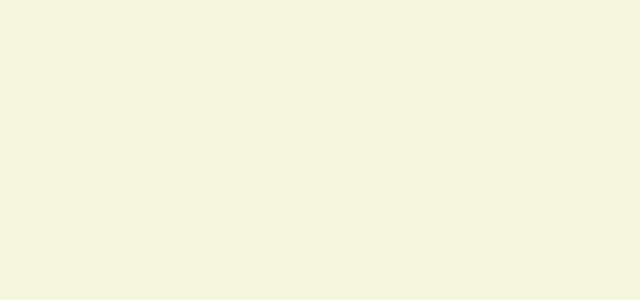
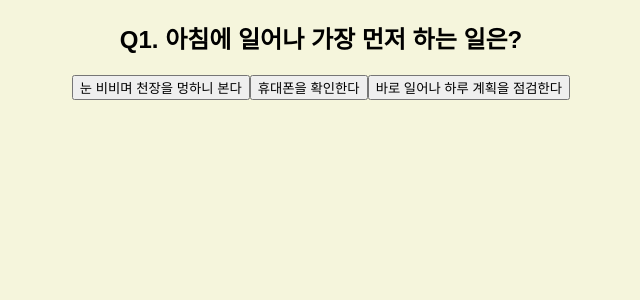
Before and after one commit to nadaasw/lucky_mbti, a React (Create React App) app: page /advanced-test in a window 1280 px wide. Before the commit this address had no page. Shown: the top 300 px of the page, without its empty margins (319-959 px from the left). Built offline with nearby package versions, Linux system fonts and the light colour scheme.

Commit message:
add psychology

```diff
--- a/src/App.js
+++ b/src/App.js
@@ -3,6 +3,8 @@ import Home from "./pages/Home";
 import YearlyFortune from "./pages/YearlyFortune";
 import DailyFortune from "./pages/DailyFortune";
 import ResultPage from "./pages/ResultPage"; // ✅ 추가
+import AdvancedTest from "./pages/AdvancedTest";
+import AdvancedResult from "./pages/AdvancedResult";
 import './App.css';
 
 function App() {
@@ -13,6 +15,8 @@ function App() {
         <Route path="/yearly" element={<YearlyFortune />} />
         <Route path="/daily" element={<DailyFortune />} />
         <Route path="/result" element={<ResultPage />} /> {/* ✅ 결과 페이지 추가 */}
+        <Route path="/advanced-test" element={<AdvancedTest />} />
+        <Route path="/advanced-result" element={<AdvancedResult />} />
       </Routes>
     </Router>
   );
--- a/src/api.js
+++ b/src/api.js
@@ -47,3 +47,26 @@ export const getTodayFortuneByBirthday = async (birthday) => {
     return null;
   }
 };
+
+export const sendPsychologyAnswers = async (answers) => {
+  try {
+    const response = await fetch(`${BACKEND_URL}/psychology`, {
+      method: "POST",
+      headers: {
+        "Content-Type": "application/json",
+      },
+      body: JSON.stringify({ answers }),  // answers: [{question, answer}, ...]
+    });
+
+    if (!response.ok) {
+      throw new Error(`서버 응답 실패: ${response.status}`);
+    }
+
+    const data = await response.json();
+    console.log("✅ 성격 분석 결과:", data);
+    return data;
+  } catch (error) {
+    console.error("🚨 성격 분석 API 요청 실패:", error);
+    return null;
+  }
+};
--- a/src/components/CategoryButtons.js
+++ b/src/components/CategoryButtons.js
@@ -16,6 +16,7 @@ function CategoryButtons() {
     <div className="fortune-buttons">
       <button onClick={() => handleNavigation("/daily")}>오늘의 운세 보기</button>
       <button onClick={() => handleNavigation("/yearly")}>올해의 운세 보기</button>
+      <button onClick={() => navigate("/advanced-test")}>나에게 맞는 캐릭터 찾기</button>
     </div>
   );
 }
--- /dev/null
+++ b/src/pages/AdvancedResult.js
@@ -0,0 +1,33 @@
+import { useLocation, useNavigate } from "react-router-dom";
+import Header from "../components/Header";
+
+function AdvanceResult() {
+  const { state } = useLocation();
+  const navigate = useNavigate();
+  const result = state?.result;
+
+  if (!result) {
+    return <p>결과가 없습니다. 다시 시도해주세요.</p>;
+  }
+
+  return (
+    <div className="result-page">
+      <Header />
+      <h1>🔍 당신의 성향 분석 결과</h1>
+      <p className="result-description">{result.description}</p>
+
+      {result.character && (
+        <div className="character-result">
+          <h2>🎭 어울리는 캐릭터: {result.character}</h2>
+          {result.imageUrl && (
+            <img src={result.imageUrl} alt="캐릭터 이미지" style={{ width: "200px" }} />
+          )}
+        </div>
+      )}
+
+      <button onClick={() => navigate("/")}>처음으로</button>
+    </div>
+  );
+}
+
+export default AdvanceResult;
--- /dev/null
+++ b/src/pages/AdvancedTest.js
@@ -0,0 +1,150 @@
+import { useState } from "react";
+import { useNavigate } from "react-router-dom";
+import { sendPsychologyAnswers } from "../api";
+
+const questions = [
+  {
+    id: 1,
+    question: "아침에 일어나 가장 먼저 하는 일은?",
+    options: [
+      "눈 비비며 천장을 멍하니 본다",
+      "휴대폰을 확인한다",
+      "바로 일어나 하루 계획을 점검한다"
+    ]
+  },
+  {
+    id: 2,
+    question: "친구들과 모임이 잡혔을 때의 반응은?",
+    options: [
+      "나가면 재밌긴 하겠지만 귀찮다",
+      "벌써부터 설렌다, 무슨 옷 입을지 고민",
+      "일단 누구 오는지부터 확인한다"
+    ]
+  },
+  {
+    id: 3,
+    question: "카페에서 옆자리에 앉은 사람이 실수로 당신 음료를 가져갔을 때?",
+    options: [
+      "정중하게 말하고 상황을 바로잡는다",
+      "그냥 새로 시키고 넘긴다",
+      "직원에게 조용히 도움을 청한다"
+    ]
+  },
+  {
+    id: 4,
+    question: "갑자기 비가 내릴 때 당신은?",
+    options: [
+      "우산 없는데? 뭐 어때, 맞고 간다",
+      "아까부터 올 것 같더라",
+      "일단 근처 편의점부터 찾는다"
+    ]
+  },
+  {
+    id: 5,
+    question: "편의점에 들어가면 가장 먼저 향하는 곳은?",
+    options: [
+      "도시락 코너",
+      "신제품 과자 코너",
+      "아이스크림 냉동고"
+    ]
+  },
+  {
+    id: 6,
+    question: "토요일 아침, 눈을 떴는데 일정이 없다면?",
+    options: [
+      "평소 못 본 사람들과의 만남을 계획한다",
+      "넷플릭스를 정주행하며 방콕한다",
+      "평소 하던 루틴을 유지하며 하루를 보낸다"
+    ]
+  },
+  {
+    id: 7,
+    question: "실수로 약속 시간을 헷갈렸다면?",
+    options: [
+      "‘어쩔 수 없지’ 하며 넘어간다",
+      "미리 체크 안 한 나 자신에게 화가 난다",
+      "최대한 빠르게 수습하려 애쓴다"
+    ]
+  },
+  {
+    id: 8,
+    question: "좋아하는 캐릭터가 갑자기 죽는 전개를 보면?",
+    options: [
+      "슬프지만 “스토리상 필요했겠지”라고 이해한다",
+      "눈물 콧물 흘리며 며칠 동안 여운에 잠긴다",
+      "작가의 인터뷰나 설정을 파고들어 분석한다"
+    ]
+  },
+  {
+    id: 9,
+    question: "길을 잃은 사람이 길을 물어본다면?",
+    options: [
+      "아는 한도에서 친절하게 설명해준다",
+      "지도 앱을 켜서 직접 찾아봐준다",
+      "긴장해서 말이 꼬일까 봐 걱정된다"
+    ]
+  },
+  {
+    id: 10,
+    question: "“오늘 뭐 먹지?”에 대한 반응은?",
+    options: [
+      "아무거나 좋아~ 네가 정해",
+      "난 치킨 먹고 싶은데, 너는?",
+      "어제 먹은 거랑 겹치지만 않으면 돼"
+    ]
+  }
+];
+
+function AdvancedTest() {
+  const [currentQuestion, setCurrentQuestion] = useState(0);
+  const [answers, setAnswers] = useState([]);
+  const navigate = useNavigate();
+
+  const handleAnswer = async (option) => {
+    const newAnswers = [...answers, option];
+    setAnswers(newAnswers);
+
+    const isLastQuestion = currentQuestion + 1 === questions.length;
+
+    if (!isLastQuestion) {
+      setCurrentQuestion(currentQuestion + 1);
+    } else {
+      // ✅ 질문 + 답변 쌍으로 묶기
+      const answerPairs = questions.map((q, i) => ({
+        question: q.question,
+        answer: newAnswers[i],
+      }));
+
+      try {
+        // ✅ API 요청 → 백엔드에서 분석 결과 받기
+        const result = await sendPsychologyAnswers(answerPairs);
+
+        // ✅ 결과 페이지로 이동하면서 결과 전달
+        navigate("/advanced-result", { state: { result } });
+      } catch (error) {
+        console.error("🚨 분석 요청 실패:", error);
+        alert("분석 중 오류가 발생했습니다. 잠시 후 다시 시도해주세요.");
+      }
+    }
+  };
+
+  return (
+    <div className="test-container">
+      <h2>Q{currentQuestion + 1}. {questions[currentQuestion].question}</h2>
+
+      <div className="options">
+        {questions[currentQuestion].options.map((option, index) => (
+          <button
+            key={index}
+            onClick={() => handleAnswer(option)}
+            className="option-button"
+          >
+            {option}
+          </button>
+        ))}
+      </div>
+    </div>
+  );
+}
+
+export default AdvancedTest;
```
